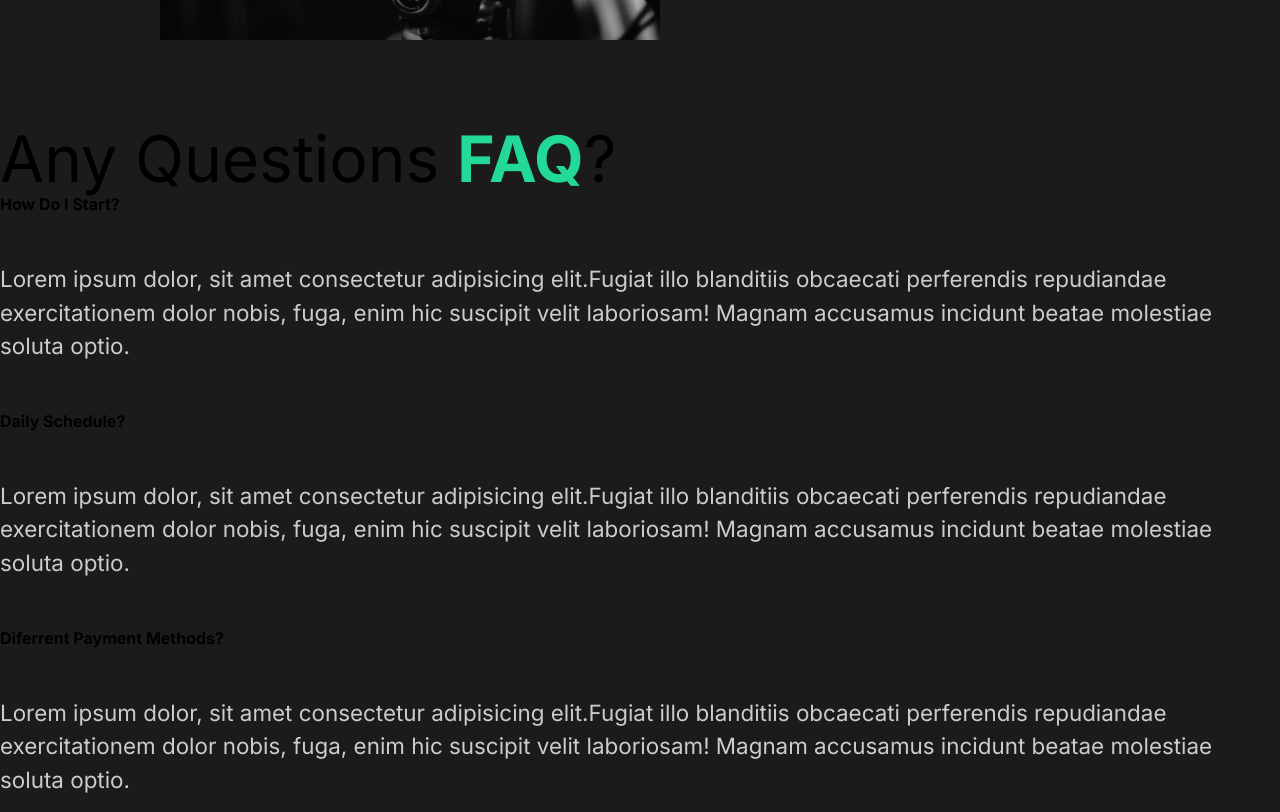
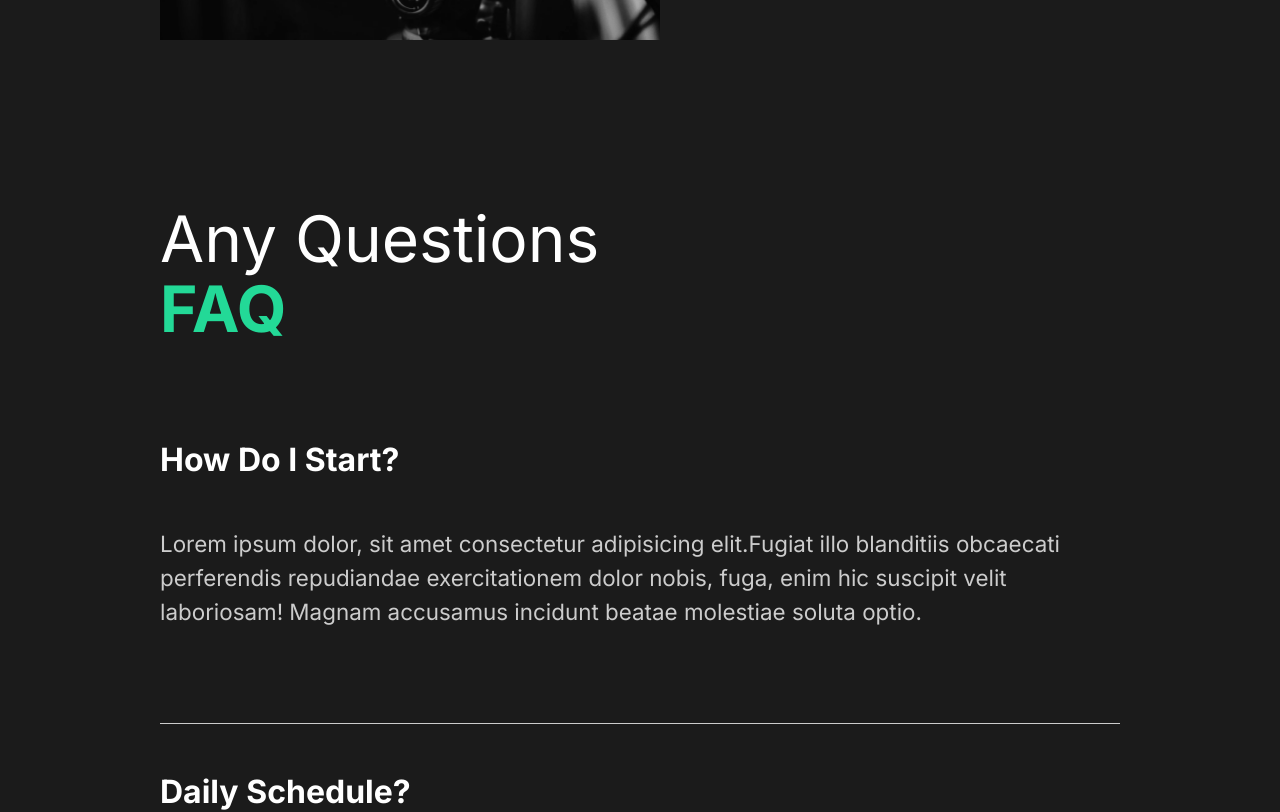
Before and after one commit to gavryk/Capture-Website, a React (Create React App) app: page / in a window 1280 px wide. Shown: the part 1760-2572 px from the top of the page. Built offline with nearby package versions, Linux system fonts and the light colour scheme.

Commit message:
faq section

```diff
--- a/src/components/Faq/Faq.jsx
+++ b/src/components/Faq/Faq.jsx
@@ -6,7 +6,7 @@ const Faq = () => {
     <div className={style.faqSection}>
       <div className={style.title}>
         <h2>
-          Any Questions <span>FAQ</span>?
+          Any Questions <span>FAQ</span>
         </h2>
       </div>
       <div className={style.question}>
--- a/src/components/Faq/Faq.module.scss
+++ b/src/components/Faq/Faq.module.scss
@@ -0,0 +1,36 @@
+.faqSection {
+  min-height: 90vh;
+  padding: 5rem 10rem;
+  .title {
+    margin-bottom: 3rem;
+    h2 {
+      color: #fff;
+    }
+    span {
+      display: block;
+    }
+  }
+  .question {
+    padding: 3rem 0;
+    cursor: pointer;
+    position: relative;
+    &:after {
+      content: "";
+      position: absolute;
+      width: 100%;
+      height: 1px;
+      bottom: 0;
+      left: 0;
+      background-color: #ccc;
+    }
+    h4 {
+      color: #fff;
+    }
+  }
+  .answer {
+    padding: 2rem 0;
+    p {
+      padding: 1rem 0;
+    }
+  }
+}
--- a/src/index.scss
+++ b/src/index.scss
@@ -56,6 +56,7 @@ h3 {
 }
 h4 {
   font-weight: 700;
+  font-size: 2rem;
 }
 span {
   font-weight: 700;
@@ -71,3 +72,18 @@ p {
   font-size: 1.4rem;
   line-height: 150%;
 }
+
+::-webkit-scrollbar {
+  width: 3px;
+}
+
+/* Track */
+::-webkit-scrollbar-track {
+  border-radius: 2px;
+}
+
+/* Handle */
+::-webkit-scrollbar-thumb {
+  background: $color;
+  border-radius: 2px;
+}
```
